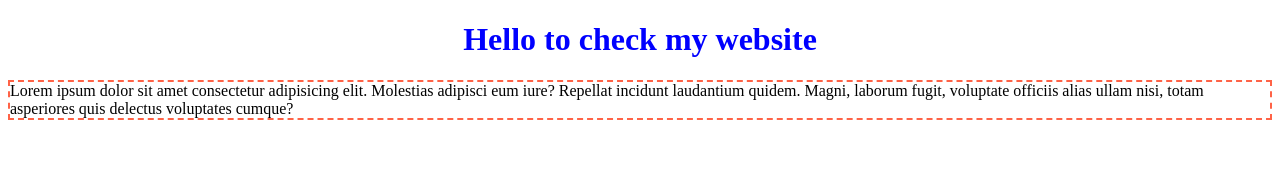
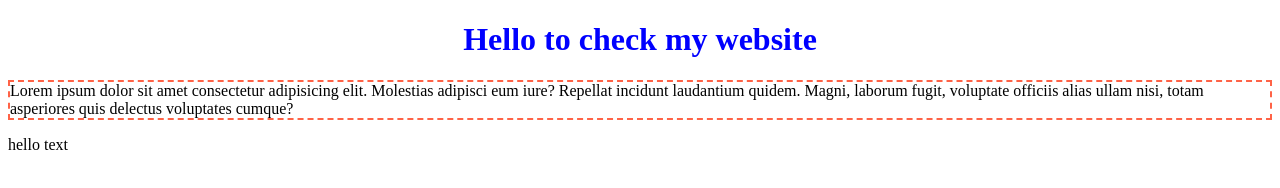
Before and after one commit to AsifNadim1/MYGIT, a plain HTML site: page index.html in a window 1280 px wide. Drawn offline with Linux system fonts and the light colour scheme; files that its build step writes are made by us from their sources.

Commit message:
added my push

```diff
--- a/index.html
+++ b/index.html
@@ -18,6 +18,6 @@
 <body>
     <h1 id="check">Hello to check my website</h1>
     <p id="box">Lorem ipsum dolor sit amet consectetur adipisicing elit. Molestias adipisci eum iure? Repellat incidunt laudantium quidem. Magni, laborum fugit, voluptate officiis alias ullam nisi, totam asperiores quis delectus voluptates cumque?</p>
-
+    <p>hello text</p>
 </body>
 </html>
```
Also changed, not shown: style/style.css (renamed from style.css).
